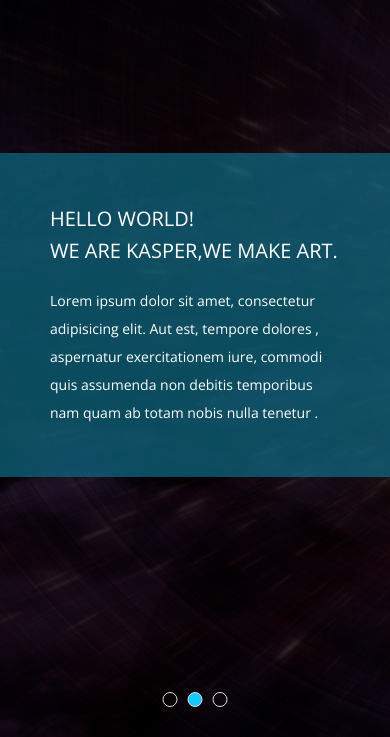
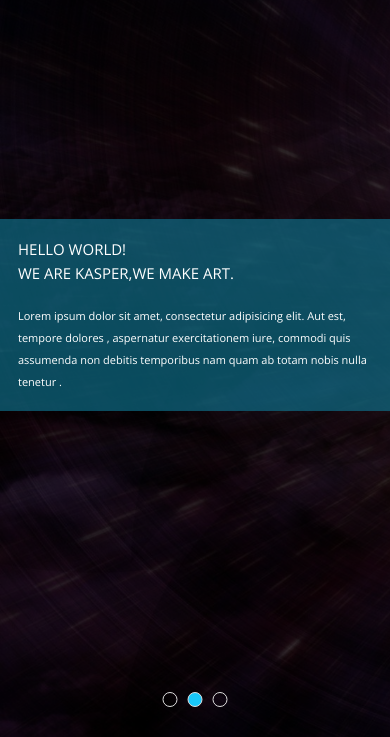
Before and after one commit to nourbakleh1/project-4, a plain HTML site: page index.html in a window 390 px wide. Shown: the part 107-844 px from the top of the page. Drawn offline with nearby package versions, Linux system fonts and the light colour scheme.

Commit message:
modified landing page

```diff
--- a/css/style.css
+++ b/css/style.css
@@ -155,7 +155,7 @@ header nav .toggle-menu{
     font-size: 22px;
 
 }
-@media (min-width:768px){
+@media (min-width:767px){
     header nav .toggle-menu{
         display: none;
     }
@@ -267,6 +267,11 @@ header nav ul li a:hover{
     max-width: 500px;
     margin-left:auto;
 }
+@media (max-width:991px){
+    .landing .landing-content{
+        padding: 18px;
+    }
+}
 @media (max-width:767px){
     .landing .landing-content{
         width:100%;
@@ -285,16 +290,20 @@ header nav ul li a:hover{
     line-height: 1.6;
     margin-bottom: 20px;
 }
-@media (max-width:767px){
-    .landing .landing-content .text h2{
-        font-size: 20px;
-
-    }
-}
 .landing .landing-content .text p{
     line-height: 2;
     font-size: 14px;
 }
+@media (max-width:991px){
+    .landing .landing-content .text h2{
+        font-size: 15px;
+
+    }
+    .landing .landing-content .text p{
+        font-size: 11px;
+    }
+}
+
 .overlay .x{
     color:#ddd;
     position: absolute;
```
